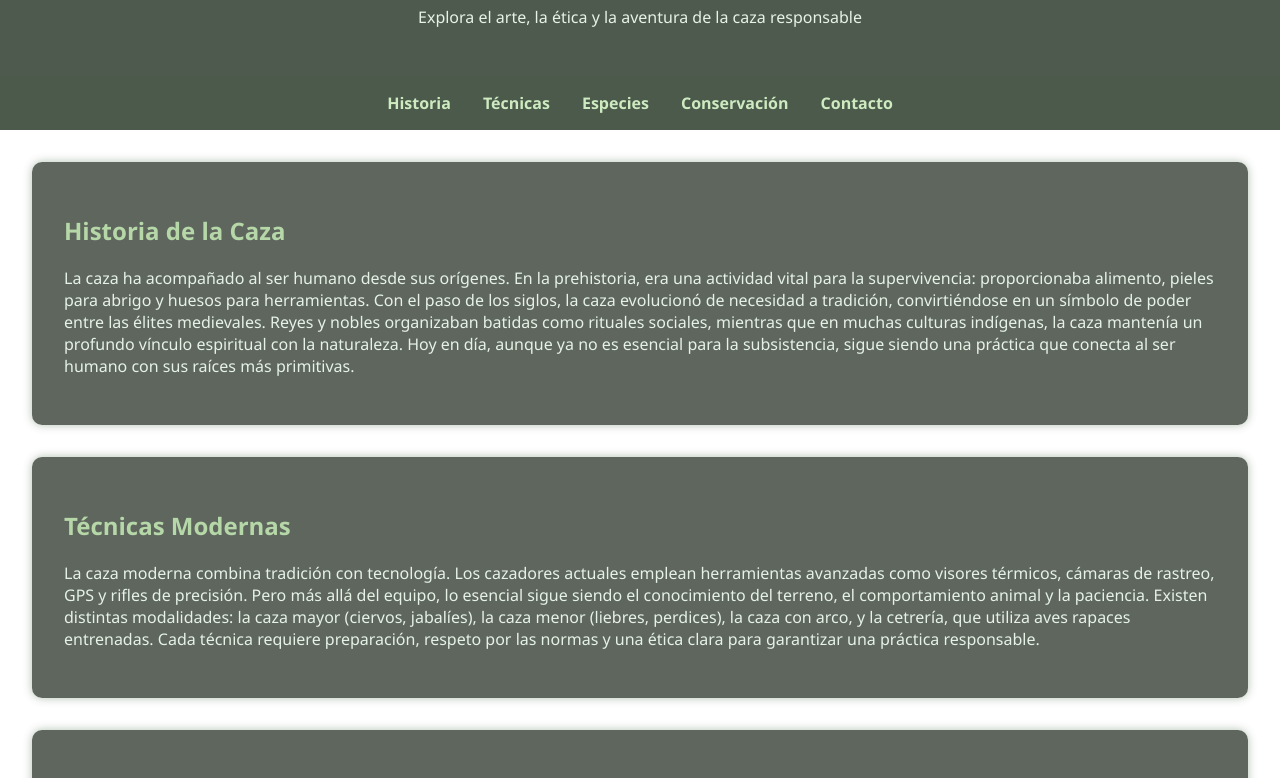
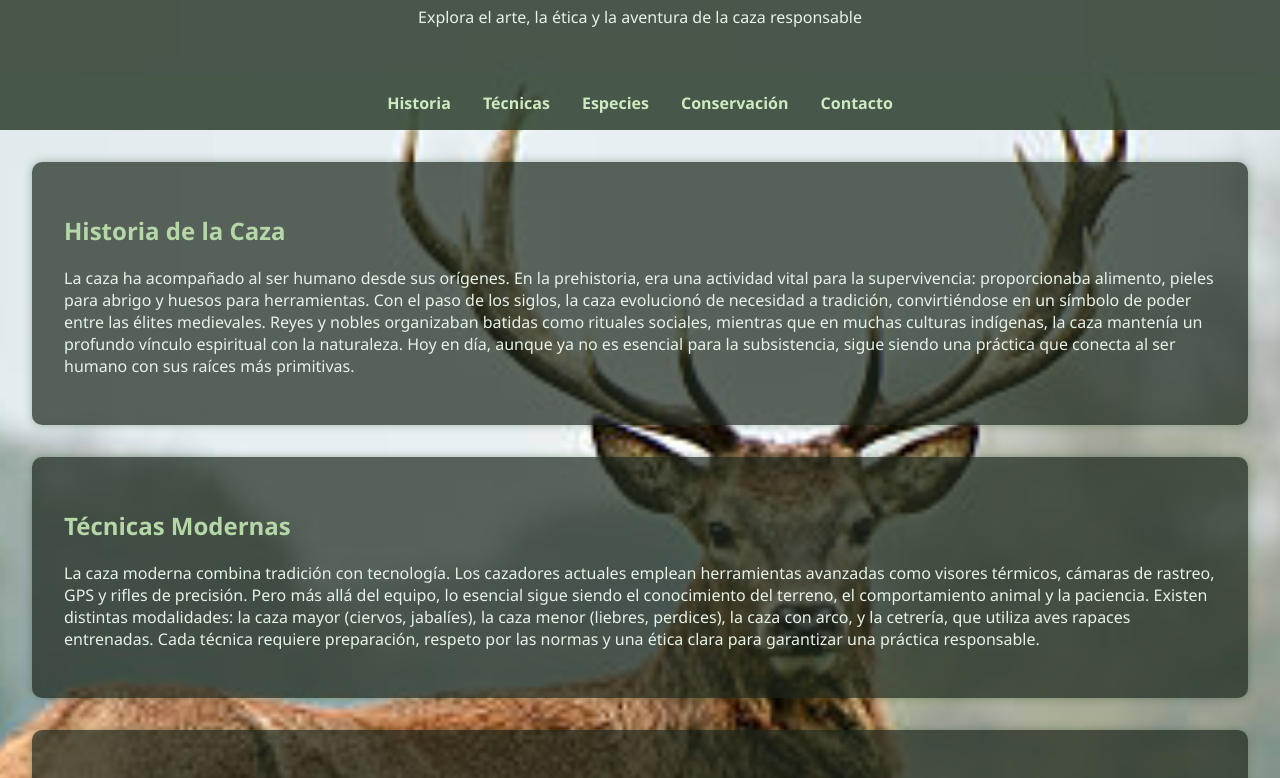
Before and after one commit to sdri96/PRUEBA, a plain HTML site: page index.html in a window 1280 px wide. Shown: the part 112-890 px from the top of the page. Drawn offline with Linux system fonts and the light colour scheme.

Commit message:
Update index.html

```diff
--- a/index.html
+++ b/index.html
@@ -8,7 +8,7 @@
     body {
       margin: 0;
       font-family: 'Segoe UI', sans-serif;
-      background-image: url('BACKGROUND_IMAGE_URL'); /* Reemplaza con la URL de tu ciervo */
+      background-image: url('ciervo.jpg'); /* Reemplaza con la URL de tu ciervo */
       background-size: cover;
       background-position: center;
       color: #e6f2e6;
```
